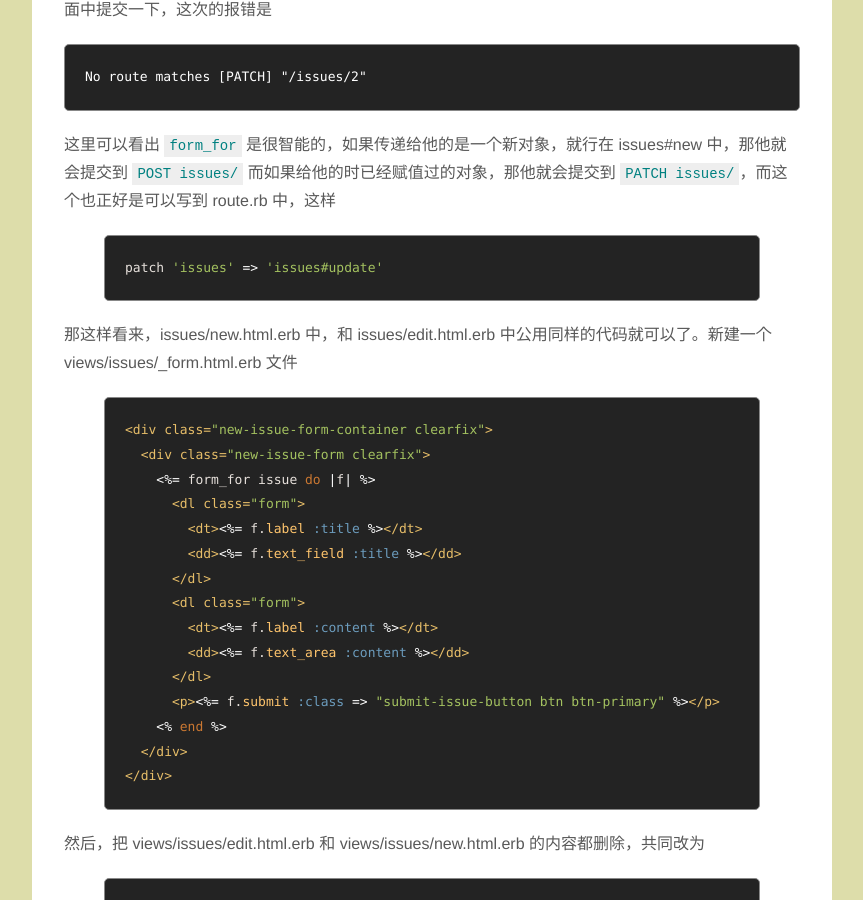
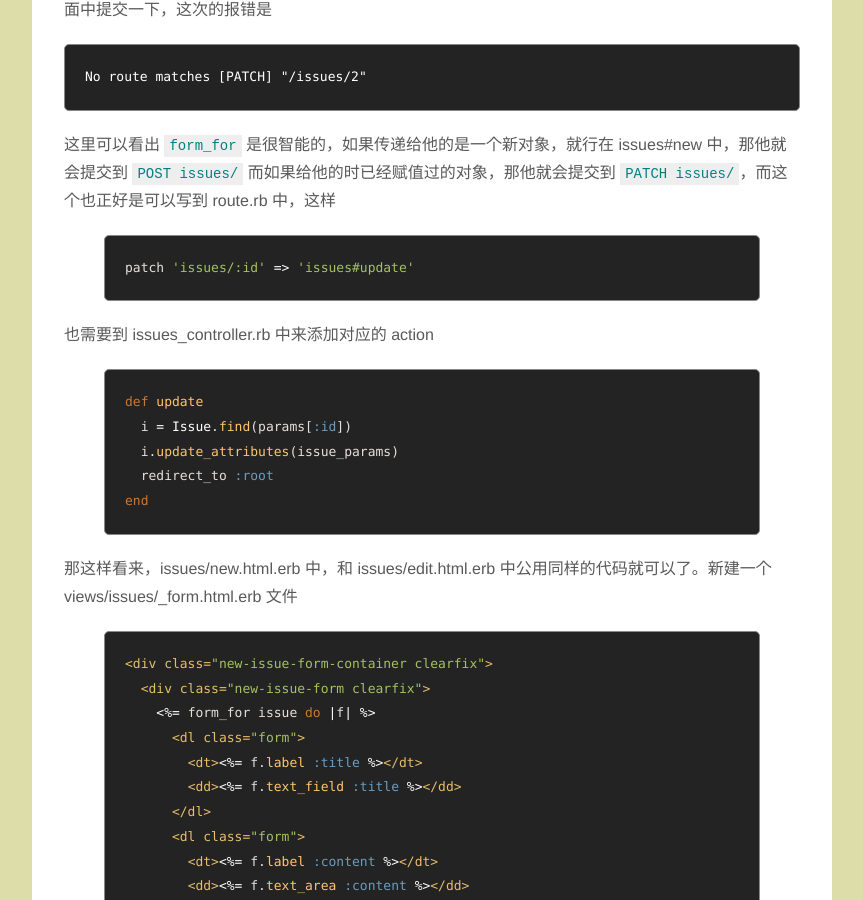
Before and after one commit to happypeter/rails10, a Jekyll site: the page built from 12_beauty.md, in a window 1280 px wide and 900 px high, scrolled down 820 px. Shown: the whole window, without its empty margins (208-1071 px from the left). Built offline with Jekyll 4.4.1, drawn with Linux system fonts in a browser that asks for light colours.

Commit message:
Update 12_beauty.md

```diff
--- a/12_beauty.md
+++ b/12_beauty.md
@@ -33,7 +33,17 @@ end
 这里可以看出 `form_for` 是很智能的，如果传递给他的是一个新对象，就行在 issues#new 中，那他就会提交到 `POST issues/` 而如果给他的时已经赋值过的对象，那他就会提交到 `PATCH issues/`，而这个也正好是可以写到 route.rb 中，这样
 
 {% highlight ruby %}
-patch 'issues' => 'issues#update'
+patch 'issues/:id' => 'issues#update'
+{% endhighlight %}
+
+也需要到 issues_controller.rb 中来添加对应的 action
+
+{% highlight ruby %}
+def update
+  i = Issue.find(params[:id])
+  i.update_attributes(issue_params)
+  redirect_to :root
+end
 {% endhighlight %}
 
 那这样看来，issues/new.html.erb 中，和 issues/edit.html.erb 中公用同样的代码就可以了。新建一个 views/issues/_form.html.erb 文件
```
